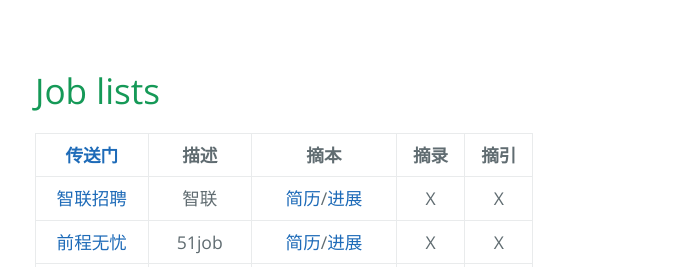
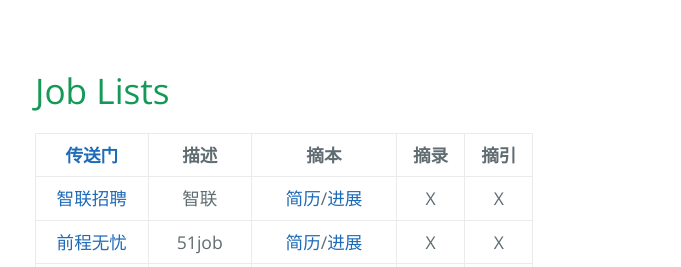
Before and after one commit to AmbroseRen/test, a Jekyll site: the page built from Library/job.md, in a window 1280 px wide. Shown: the top 267 px of the page, without its empty margins (81-762 px from the left). Built offline with Jekyll 4.4.1, drawn with Linux system fonts in a browser that asks for light colours; our own code applies the rules of GitHub Pages for plain Markdown files; the repository's description, which GitHub fills in, is left out.

Commit message:
Update job.md

```diff
--- a/Library/job.md
+++ b/Library/job.md
@@ -2,7 +2,7 @@
 #content {margin-left: 20px;}
 #content table {width:1300px;}
 </style>
-# Job lists
+# Job Lists
 
 | [传送门](../navigation.md#sp) | 描述 | 摘本 | 摘录 | 摘引 |
 |:---:|:---:|:---:|:---:|:---:|
```
